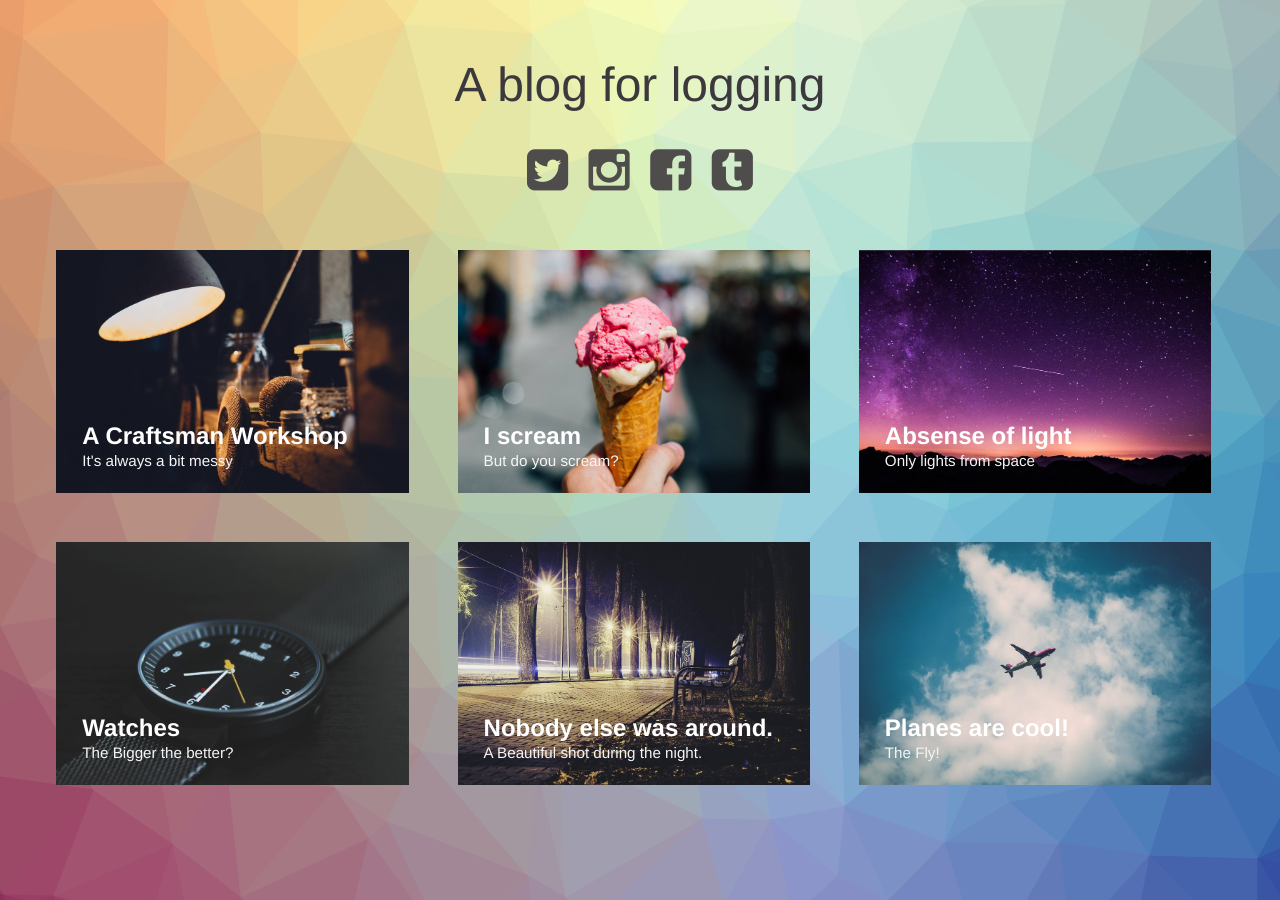
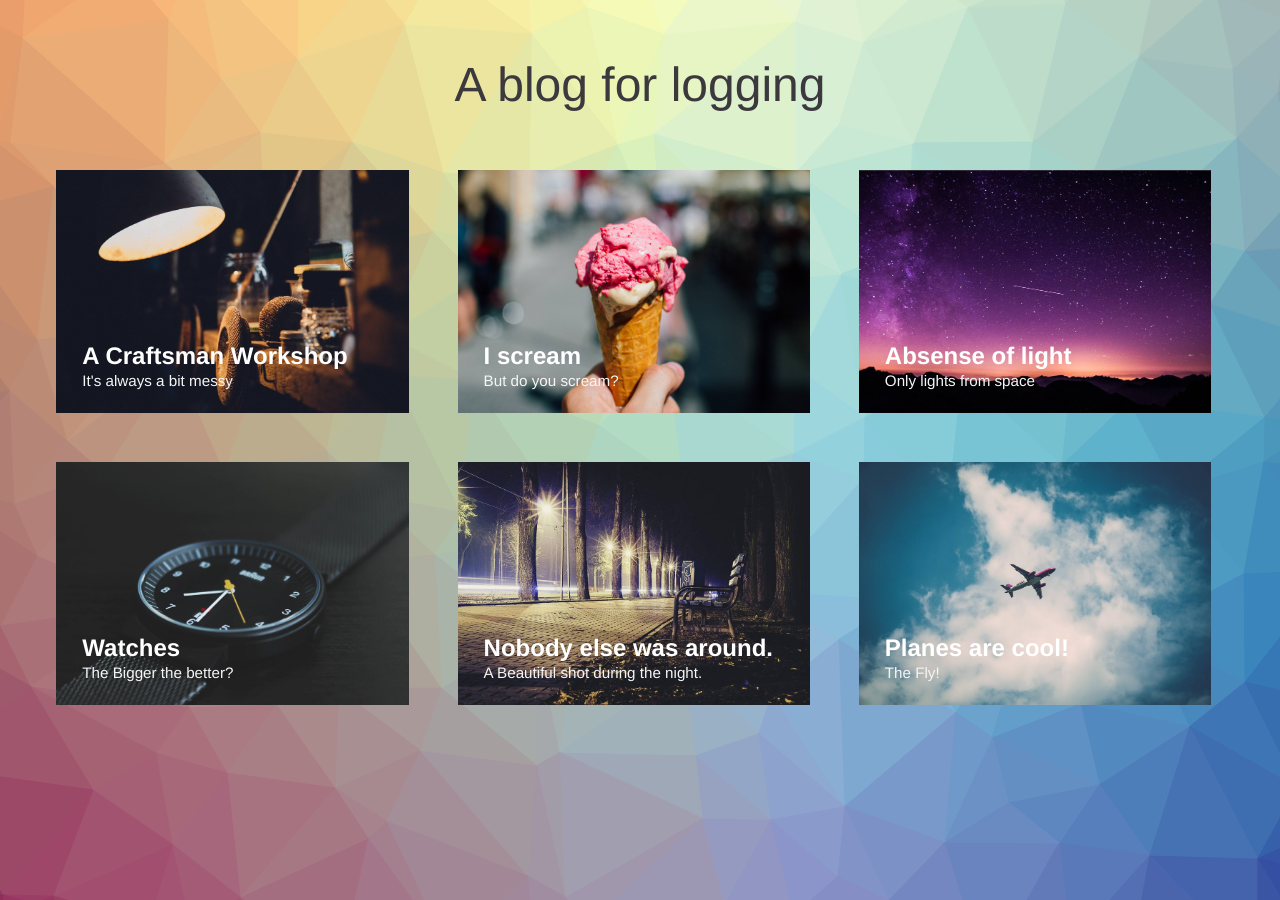
Before and after one commit to YuetongY/YuetongY.github.io, a Jekyll site: the page built from index.html, in a window 1280 px wide. Built offline with Jekyll 4.4.1, drawn with Linux system fonts in a browser that asks for light colours.

Commit message:
update index

```diff
--- a/index.html
+++ b/index.html
@@ -29,12 +30,12 @@ layout: compress
 <div class="container">
     <header class="header">
         <h1>A blog for logging</h1>
-        <nav class="links">
+        <!-- <nav class="links">
             <a href="#"><i class="fa fa-twitter-square fa-3x"></i></a>
             <a href="#"><i class="fa fa-instagram fa-3x"></i></a>
             <a href="#"><i class="fa fa-facebook-square fa-3x"></i></a>
             <a href="#"><i class="fa fa-tumblr-square fa-3x"></i></a>
-        </nav>
+        </nav> -->
     </header>
     <div class="content">
         <!-- trianglify pattern container -->
```
Also changed, not shown: other parts of index.html (+1 -0 lines).
